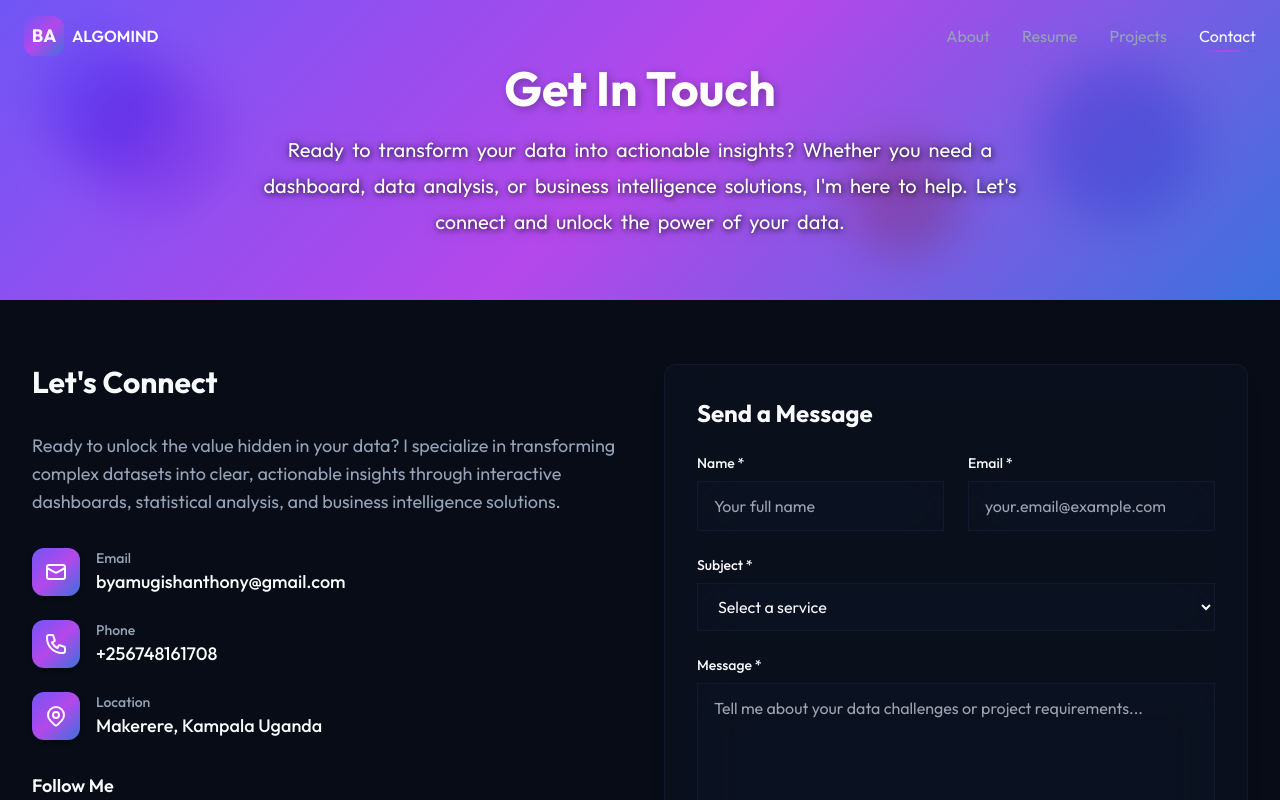
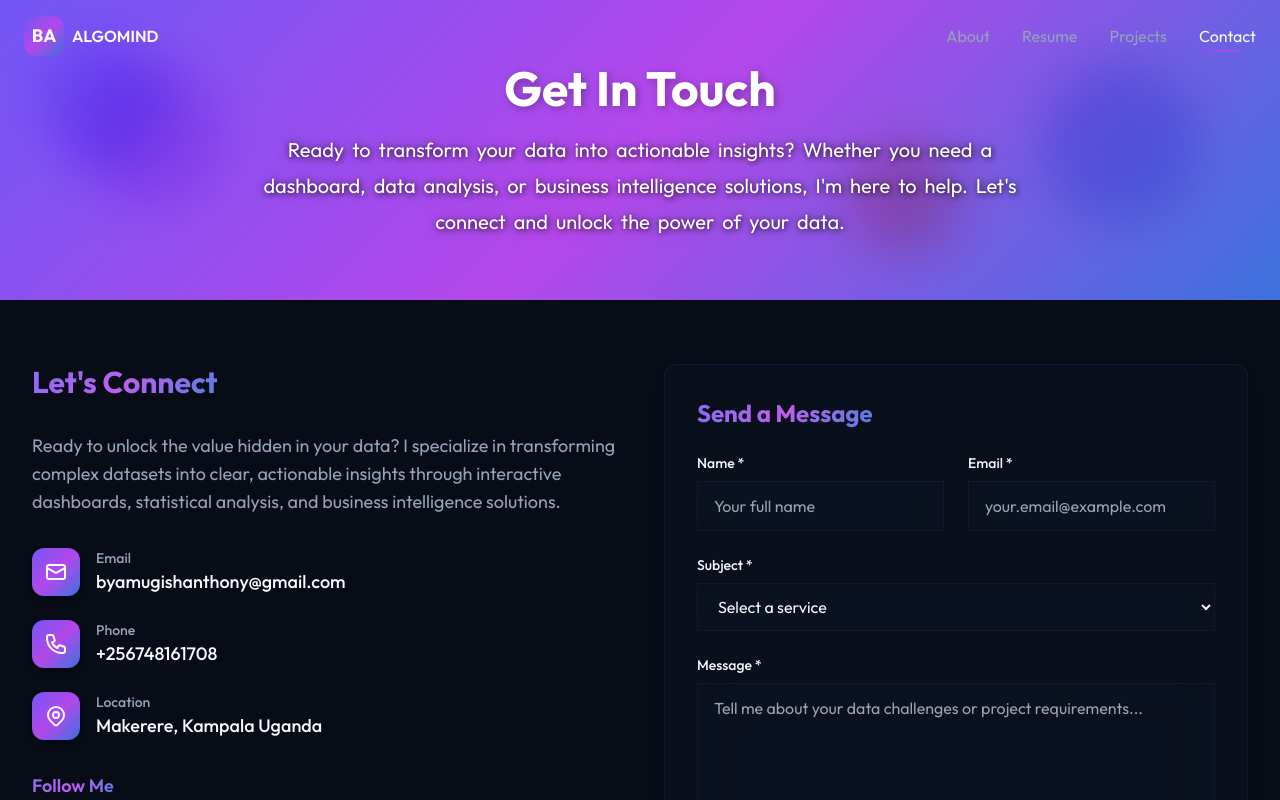
Before and after one commit to anthonybyamugisha/data-analyst, a React (Vite) app: page /#/contact in a window 1280 px wide. Shown: the top 800 px of the page. Built offline with nearby package versions, Linux system fonts and the light colour scheme; the HTML template or start-up script is replaced by a standard one.

Commit message:
Modify the colour

```diff
--- a/src/pages/Contact.jsx
+++ b/src/pages/Contact.jsx
@@ -234,7 +234,9 @@ const Contact = () => {
         <div className="grid lg:grid-cols-2 gap-12">
           {/* Contact Information */}
           <div>
-            <h2 className="text-3xl font-bold text-foreground mb-8">Let's Connect</h2>
+            <h2 className="text-3xl font-bold text-foreground mb-8">
+              <span className="text-gradient">Let's Connect</span>
+            </h2>
             <p className="text-lg text-muted-foreground mb-8">
               Ready to unlock the value hidden in your data? I specialize in transforming complex datasets into clear,
               actionable insights through interactive dashboards, statistical analysis, and business intelligence solutions.
@@ -270,7 +272,9 @@ const Contact = () => {
 
             {/* Social Links */}
             <div>
-              <h3 className="text-lg font-semibold text-foreground mb-4">Follow Me</h3>
+              <h3 className="text-lg font-semibold text-foreground mb-4">
+                <span className="text-gradient">Follow Me</span>
+              </h3>
               <div className="flex space-x-4">
                 {socialLinks.map((social, index) => (
                   <a
@@ -292,7 +296,9 @@ const Contact = () => {
           {/* Contact Form */}
           <div>
             <div className="glass rounded-xl shadow-lg hover:shadow-xl transition-all duration-500 p-8">
-              <h2 className="text-2xl font-bold text-foreground mb-6">Send a Message</h2>
+              <h2 className="text-2xl font-bold text-foreground mb-6">
+                <span className="text-gradient">Send a Message</span>
+              </h2>
 
               {/* Toast notifications will be handled by the ToastProvider */}
 
```
